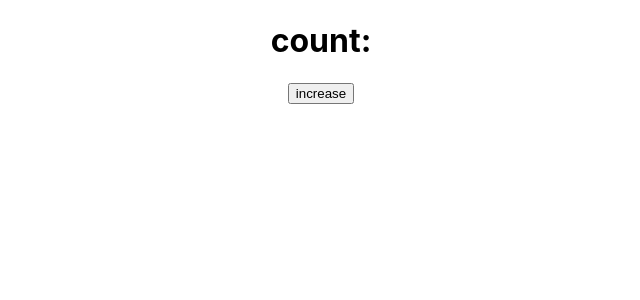
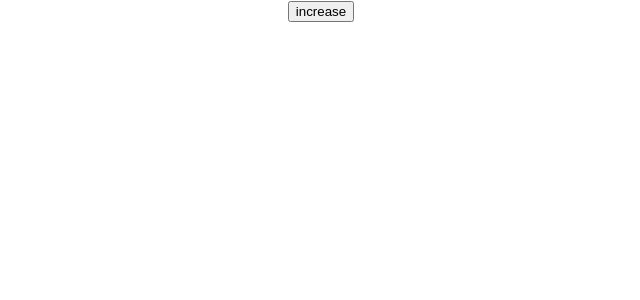
Before and after one commit to ForhadRoben/react-storage-and-handler-Practice47.5, a React (Create React App) app: page / in a window 1280 px wide. Shown: the top 300 px of the page, without its empty margins (319-959 px from the left). Built offline with nearby package versions, Linux system fonts and the light colour scheme.

Commit message:
first commit

```diff
--- a/src/App.js
+++ b/src/App.js
@@ -12,7 +12,7 @@ function App() {
 function Counter() {
   return (
     <div>
-      <h1>count:</h1>
+
       <button>increase</button>
     </div>
   )
```
